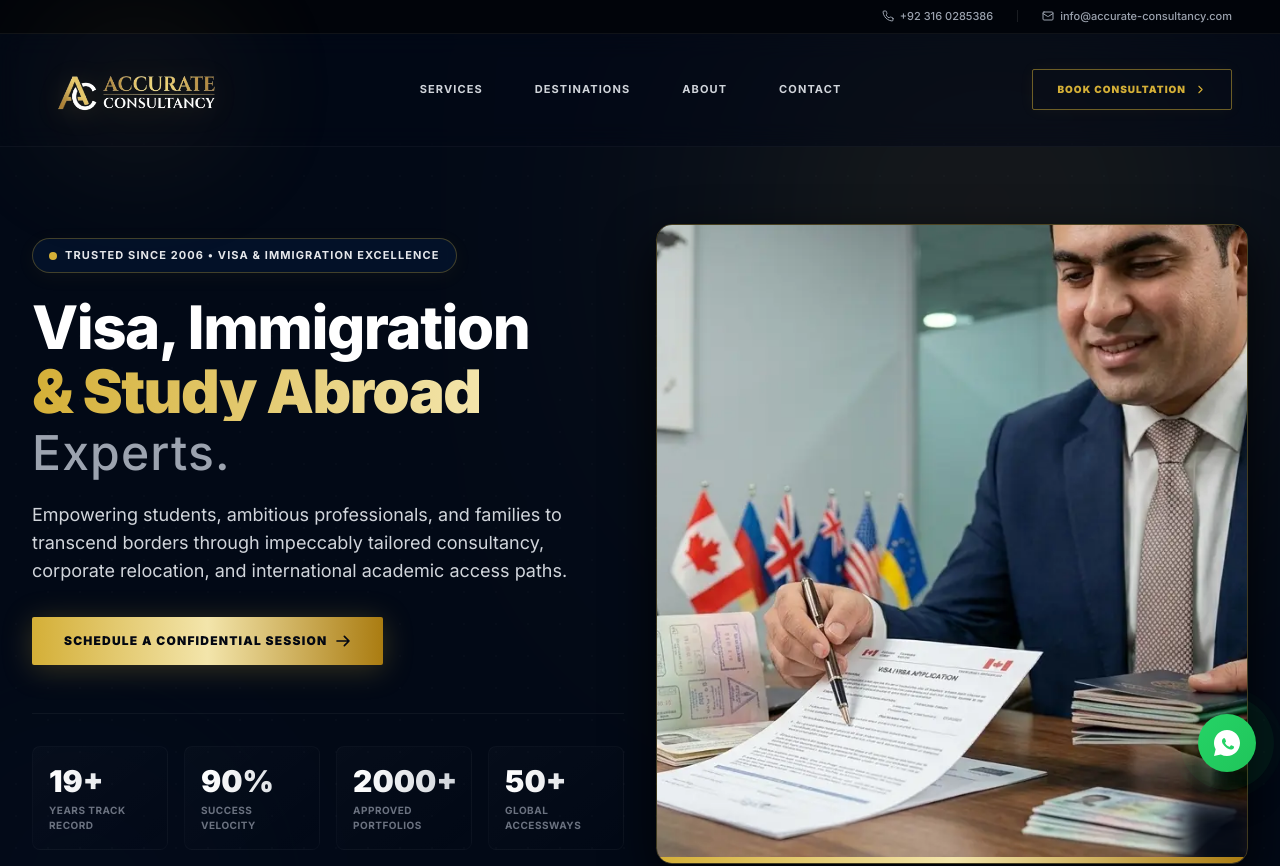
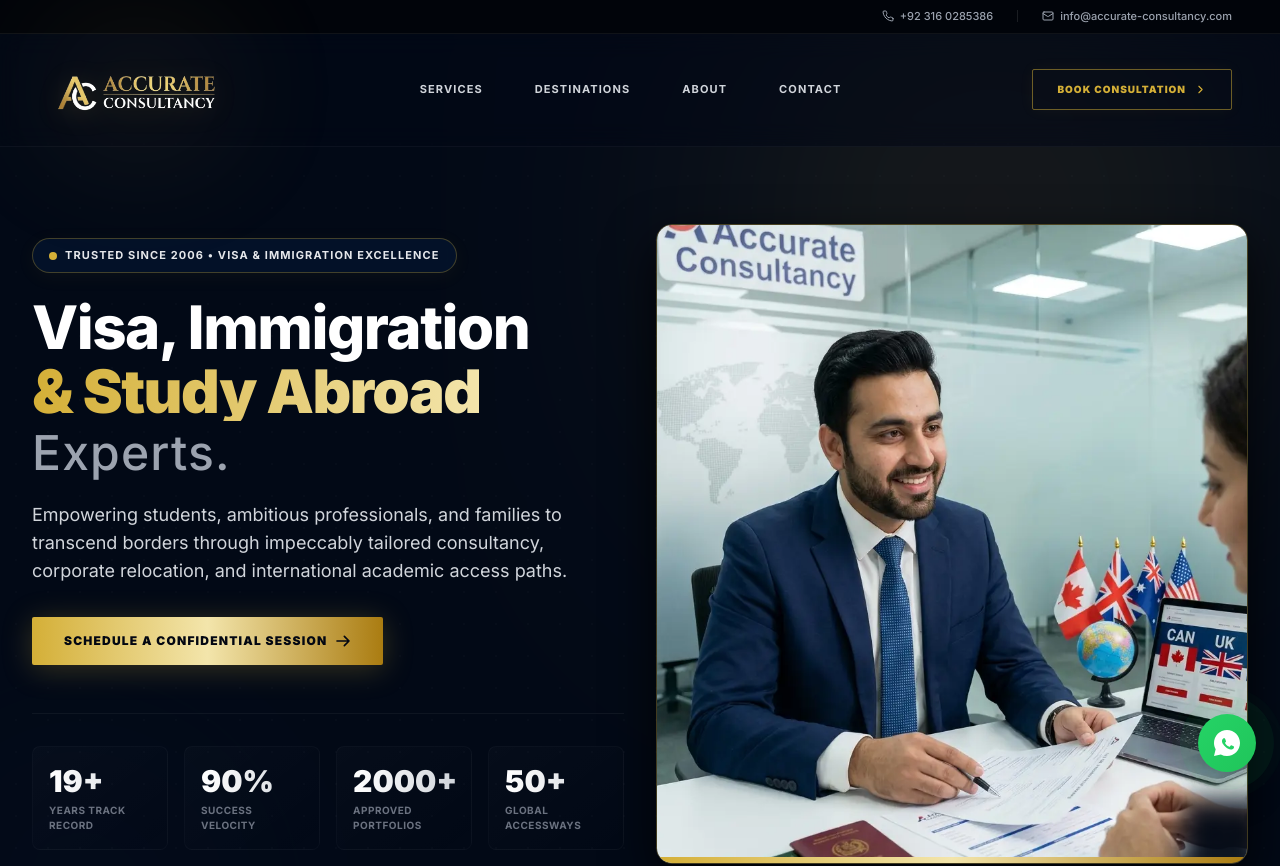
Before and after one commit to imran1001/Accurate-ConsultancyV3, a React (Vite) app: page / in a window 1280 px wide. Shown: the top 866 px of the page. Built offline with nearby package versions, Linux system fonts and the light colour scheme.

Commit message:
Fix image source path in Hero component

```diff
--- a/src/components/Hero.jsx
+++ b/src/components/Hero.jsx
@@ -116,7 +116,7 @@ const Hero = () => {
 
             {/* Cinematic Reverse-Zoom: Starts slightly zoomed in (scale-[1.06]) and smoothly pulls out to true size (scale-100) on hover */}
             <img
-              src="/imageshero-1.webp"
+              src="/imageshero-1.webp.webp"
               alt="Muhammad Imran Malik Consulting Client"
               className="w-full h-full object-cover object-[72%_15%] transform scale-[1.06] group-hover:scale-100 transition-transform duration-700 ease-out"
             />
```
